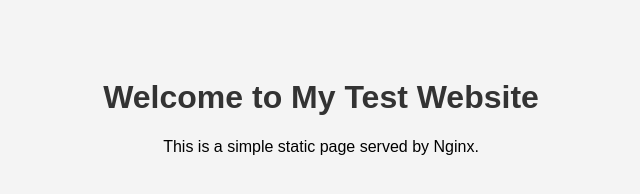
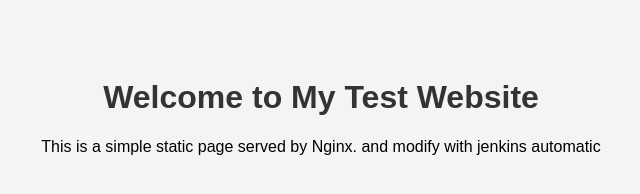
Before and after one commit to Y-khajiit/web, a plain HTML site: page index.html in a window 1280 px wide. Shown: the whole page, without its empty margins (319-959 px from the left). Drawn offline with Linux system fonts and the light colour scheme.

Commit message:
Update index.html

```diff
--- a/index.html
+++ b/index.html
@@ -18,6 +18,6 @@
 </head>
 <body>
     <h1>Welcome to My Test Website</h1>
-    <p>This is a simple static page served by Nginx.</p>
+    <p>This is a simple static page served by Nginx. and modify with jenkins automatic</p>
 </body>
 </html>
```
